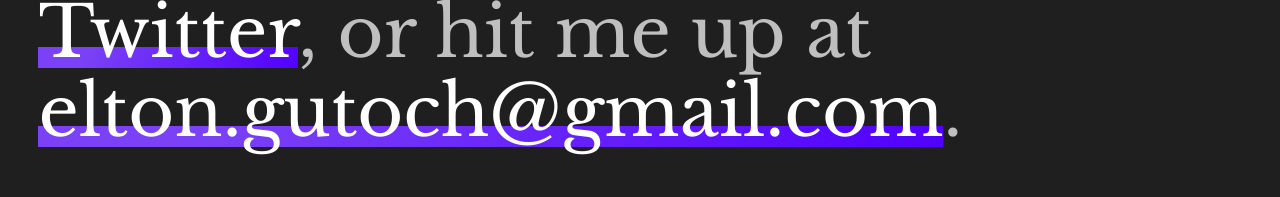
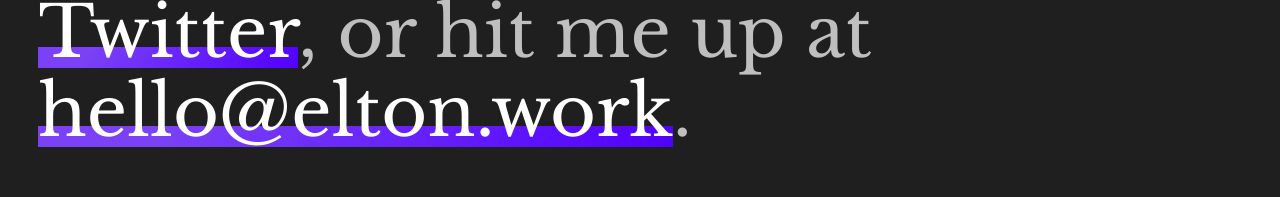
Before and after one commit to eltongutoch/eltongutoch.github.io, a plain HTML site: page index.html in a window 1280 px wide. Shown: the part 1657-1854 px from the top of the page. Drawn offline with nearby package versions, Linux system fonts and the light colour scheme.

Commit message:
new email

```diff
--- a/index.html
+++ b/index.html
@@ -98,7 +98,7 @@
     <p style="animation-delay: 0.3s;">I'm a soon-to-be <span class="highlight">Product Designer</span> and former content strategist based in Stockholm, Sweden.</p>
     <p style="animation-delay: 0.4s;">I'm currently part of the full-time <span class="highlight">Digital Media Creative</span> program at <span class="underline--magical"><a target="_blank" rel="noopener" href="https://www.hyperisland.com/programs-and-courses/digital-media-creative">Hyper Island</a></span>, where I'm learning and experimenting with a bunch of new stuff.</p>
     <p style="animation-delay: 0.5s;"><span class="highlight">Come back later</span> to see all the cool projects I'm getting ready to showcase.</p>
-    <p style="animation-delay: 0.6s;">Until then, check out my <span class="underline--magical"><a target="_blank" rel="noopener" href="https://www.linkedin.com/in/eltongutoch/">LinkedIn</a></span> page, follow me on <span class="underline--magical"><a target="_blank" rel="noopener" href="https://twitter.com/anotherelton">Twitter</a></span>, or hit me up at <span class="underline--magical"><a target="_blank" rel="noopener" href="mailto:elton.gutoch@gmail.com">elton.gutoch@gmail.com</a></span>.</p>
+    <p style="animation-delay: 0.6s;">Until then, check out my <span class="underline--magical"><a target="_blank" rel="noopener" href="https://www.linkedin.com/in/eltongutoch/">LinkedIn</a></span> page, follow me on <span class="underline--magical"><a target="_blank" rel="noopener" href="https://twitter.com/anotherelton">Twitter</a></span>, or hit me up at <span class="underline--magical"><a target="_blank" rel="noopener" href="mailto:hello@elton.work">hello@elton.work</a></span>.</p>
     <p></p>
   </div>
 
```
